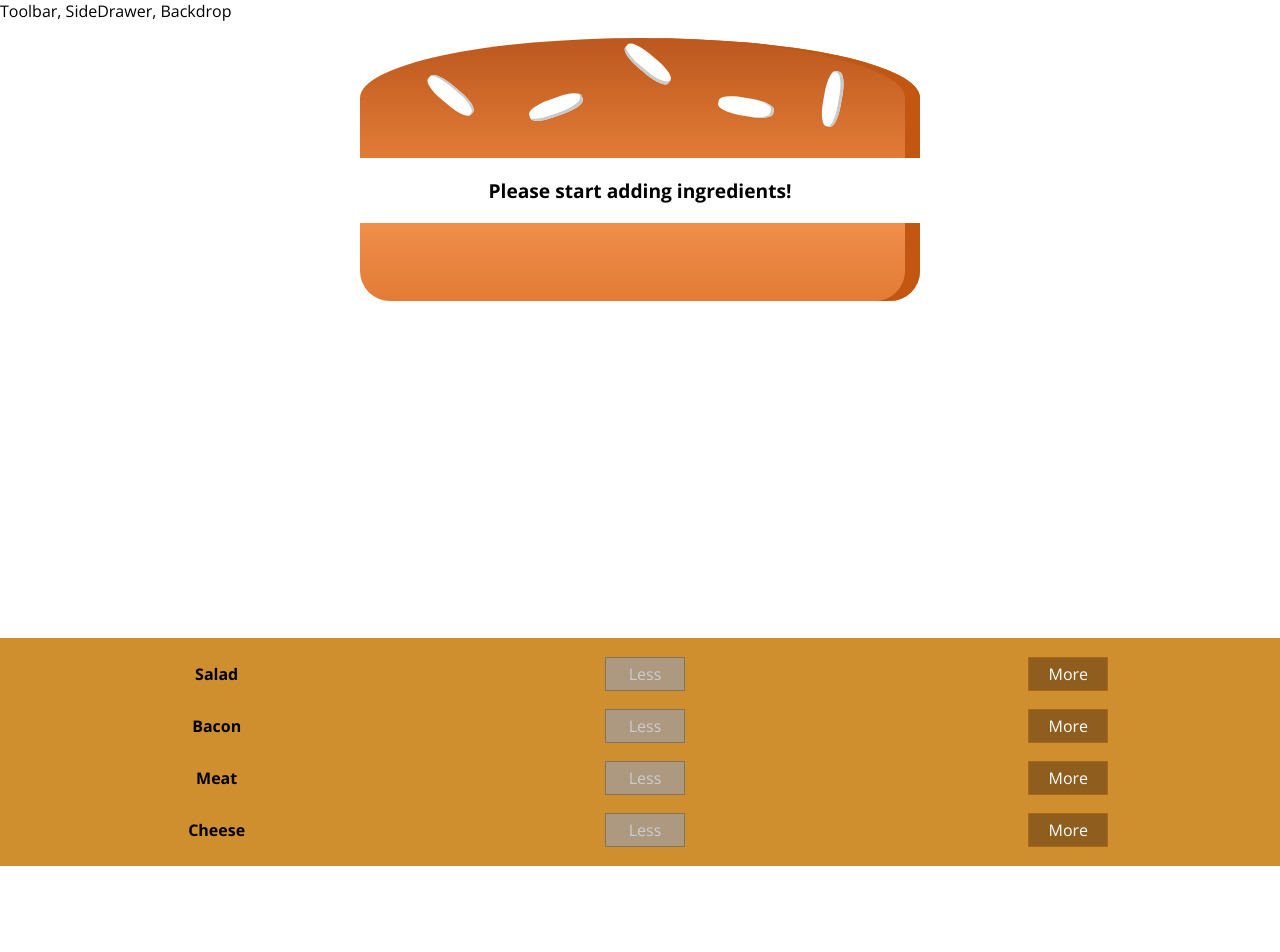
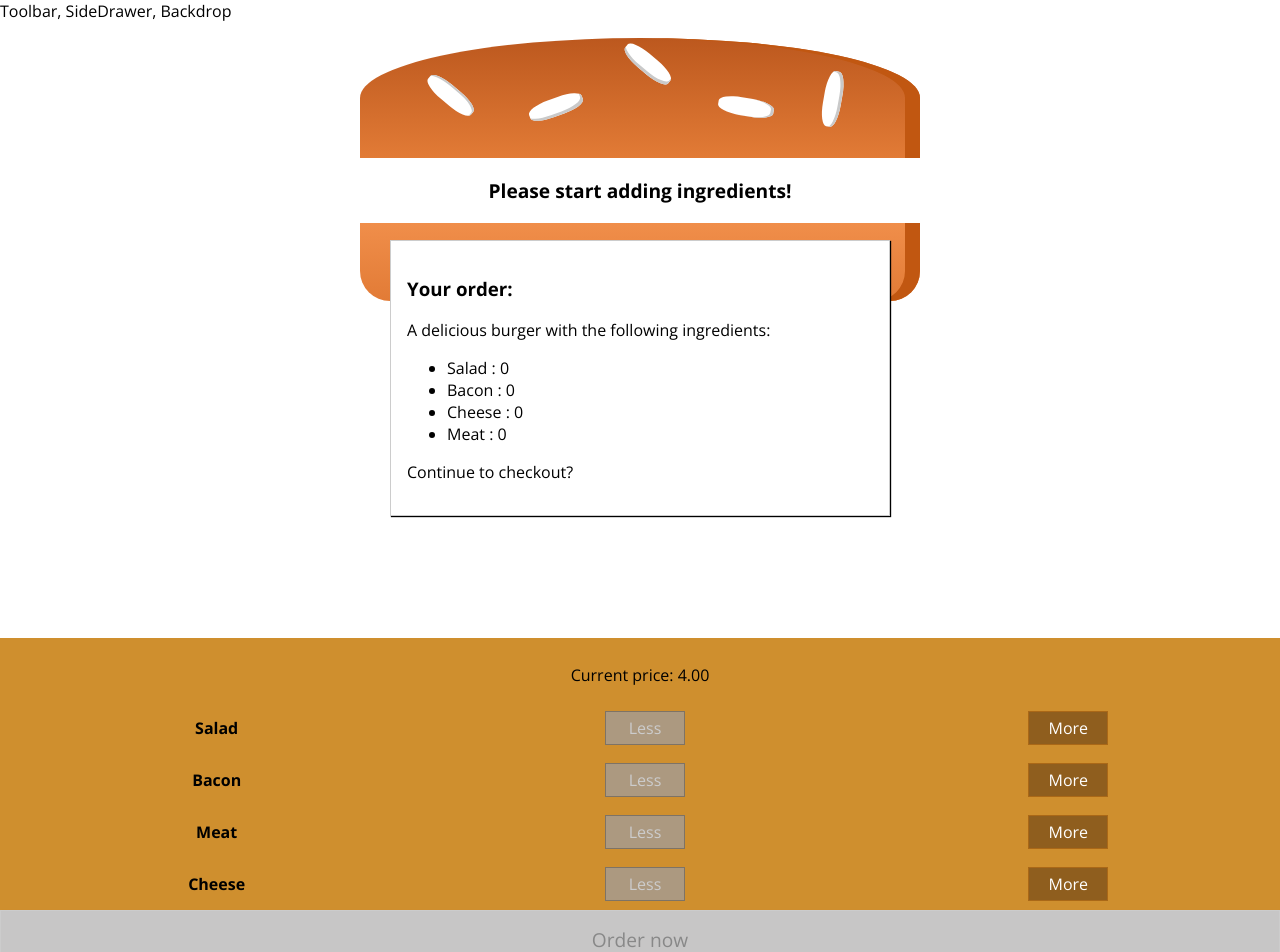
Before and after one commit to Catalina-Hasnas/Burger-App, a React (Create React App) app: page / in a window 1280 px wide. Shown: the top 952 px of the page. Before the commit the page ends 866 px from the top, so only its background shows below. Built offline with nearby package versions, Linux system fonts and the light colour scheme.

Commit message:
added modal

```diff
--- a/src/components/Burger/BuildControls/BuildControls.js
+++ b/src/components/Burger/BuildControls/BuildControls.js
@@ -11,6 +11,7 @@
 
 const buildControls = (props) => (
     <div className={classes.BuildControls}>
+        <p>Current price: {props.price.toFixed(2)}</p>
         {controls.map(control => (
             <BuildControl
             key={control.label}
@@ -19,6 +20,10 @@
             deleted={() => props.ingredientDeleted(control.type)}
             disabled={props.disabled[control.type]} />
         ))}
+        <button
+        className={classes.OrderButton}
+        disabled={props.purchasable}
+        onClick={props.ordered}>Order now</button>
     </div>
 )
 
--- a/src/components/Burger/BuildControls/BuildControls.module.css
+++ b/src/components/Burger/BuildControls/BuildControls.module.css
@@ -8,3 +8,45 @@
     margin: auto;
     padding: 10px 0;
 }
+
+
+.OrderButton {
+    background-color: #DAD735;
+    outline: none;
+    cursor: pointer;
+    border: 1px solid #966909;
+    color: #966909;
+    font-family: inherit;
+    font-size: 1.2em;
+    padding: 15px 30px;
+    box-shadow: 2px 2px 2px #966909;
+}
+
+.OrderButton:hover, .OrderButton:active {
+    background-color: #A0DB41;
+    border: 1px solid #966909;
+    color: #966909;
+}
+
+.OrderButton:disabled {
+    background-color: #C7C6C6;
+    cursor: not-allowed;
+    border: 1px solid #ccc;
+    color: #888888;
+}
+
+.OrderButton:not(:disabled) {
+    animation: enable 0.3s linear;
+}
+
+@keyframes enable {
+    0% {
+        transform: scale(1);
+    }
+    60% {
+        transform: scale(1.1);
+    }
+    100% {
+        transform: scale(1);
+    }
+}
--- a/src/components/Burger/Burger.js
+++ b/src/components/Burger/Burger.js
@@ -15,7 +15,7 @@
             return arr.concat(el)
         }, []);
 
-        console.log(transformedIngredients)
+        // console.log(transformedIngredients)
 
     if (transformedIngredients.length === 0) {
         transformedIngredients = <p>Please start adding ingredients!</p>;
--- /dev/null
+++ b/src/components/OrderSummary/OrderSummary.js
@@ -0,0 +1,26 @@
+import React from 'react';
+import Aux from '../../hoc/Auxiliary'
+
+const orderSummary = (props) => {
+    const ingredientSummary = Object.keys(props.ingredients)
+    .map(ingredientKey => {
+        return (
+            <li key={ingredientKey}>
+                <span style={{textTransform: 'capitalize'}}> {ingredientKey} </span> : {props.ingredients[ingredientKey]}
+            </li>
+            );
+    });
+
+    return (
+        <Aux>
+            <h3> Your order:</h3>
+            <p> A delicious burger with the following ingredients:</p>
+            <ul>
+                {ingredientSummary}
+            </ul>
+            <p> Continue to checkout? </p>
+        </Aux>
+    );
+}
+
+export default orderSummary;
--- /dev/null
+++ b/src/components/UI/Modal/Modal.js
@@ -0,0 +1,15 @@
+import React from 'react';
+import classes from './Modal.module.css'
+
+const modal = (props) => (
+    <div
+    className={classes.Modal}
+    styles={{
+        transform: props.show ? 'translateY(0)' : 'translateY(-100vh)',
+        opacity: props.show ? '1' : '0'
+    }}>
+        {props.children}
+    </div>
+)
+
+export default modal;
--- /dev/null
+++ b/src/components/UI/Modal/Modal.module.css
@@ -0,0 +1,20 @@
+.Modal {
+    position: fixed;
+    z-index: 500;
+    background-color: white;
+    width: 70%;
+    border: 1px solid #ccc;
+    box-shadow: 1px 1px 1px black;
+    padding: 16px;
+    left: 15%;
+    top: 30%;
+    box-sizing: border-box;
+    transition: all 0.3s ease-out;
+}
+
+@media (min-width: 600px) {
+    .Modal {
+        width: 500px;
+        left: calc(50% - 250px);
+    }
+}
--- a/src/containers/BurgerBuilder/BurgerBuilder.js
+++ b/src/containers/BurgerBuilder/BurgerBuilder.js
@@ -2,7 +2,9 @@
 
 import Aux from '../../hoc/Auxiliary';
 import Burger from '../../components/Burger/Burger';
-import BuildControls from '../../components/Burger/BuildControls/BuildControls'
+import BuildControls from '../../components/Burger/BuildControls/BuildControls';
+import Modal from '../../components/UI/Modal/Modal';
+import OrderSummary from '../../components/OrderSummary/OrderSummary'
 
 const INGREDIENT_PRICES = {
     salad: 0.5,
@@ -19,7 +21,8 @@
             cheese: 0,
             meat: 0
         },
-        totalPrice: 4
+        totalPrice: 4,
+        purchasing: false
     }
 
     addIngredientHandler = (type) => {
@@ -56,6 +59,10 @@
         })
     }
 
+    purchaseHandler = () => {
+        this.setState({purchasing: true})
+    }
+
     render () {
         const disabledInfo = {
             ...this.state.ingredients
@@ -65,13 +72,39 @@
             disabledInfo[key] = disabledInfo[key] <= 0
         }
 
+        const ingredients = {
+            ...this.state.ingredients
+        }
+
+        const isZero = (currentValue) => currentValue === 0;
+
+        const purchasable = Object.keys(ingredients)
+            .map(ingredientKey => {
+                return ingredients[ingredientKey]
+            })
+
+            .every(isZero)
+
+            console.log(this.state.purchasing)
+
         return (
             <Aux>
-                <Burger ingredients={this.state.ingredients} />
+                <Modal show={this.state.purchasing}>
+                    <OrderSummary
+                    ingredients={this.state.ingredients} />
+                </Modal>
+
+                <Burger
+                ingredients={this.state.ingredients} />
+
                 <BuildControls
                 ingredientAdded={this.addIngredientHandler}
                 ingredientDeleted={this.removeIngredientHandler}
-                disabled = {disabledInfo}/>
+                disabled={disabledInfo}
+                price={this.state.totalPrice}
+                purchasable={purchasable}
+                ordered={this.purchaseHandler}/>
+
             </Aux>
         );
     }
```
Also changed, not shown: src/components/UI/Backdrop/Backdrop.js (added).
